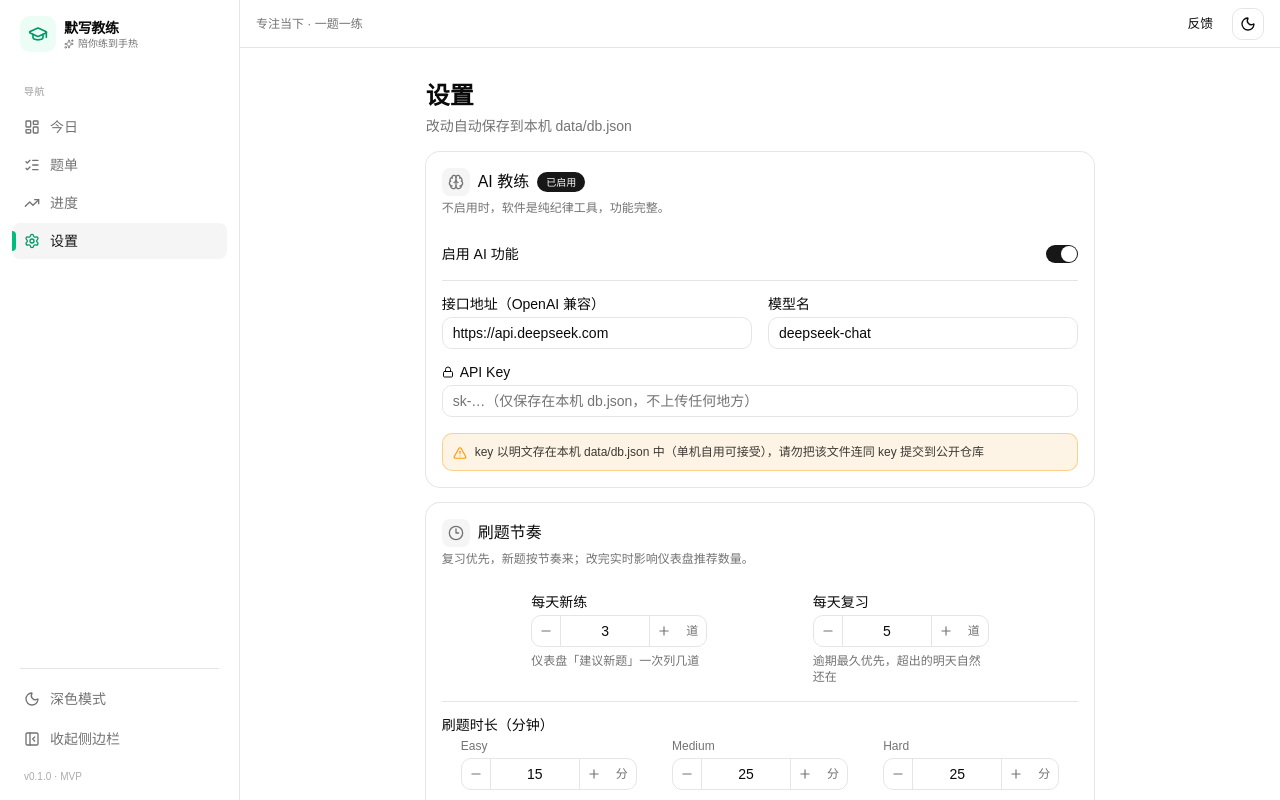
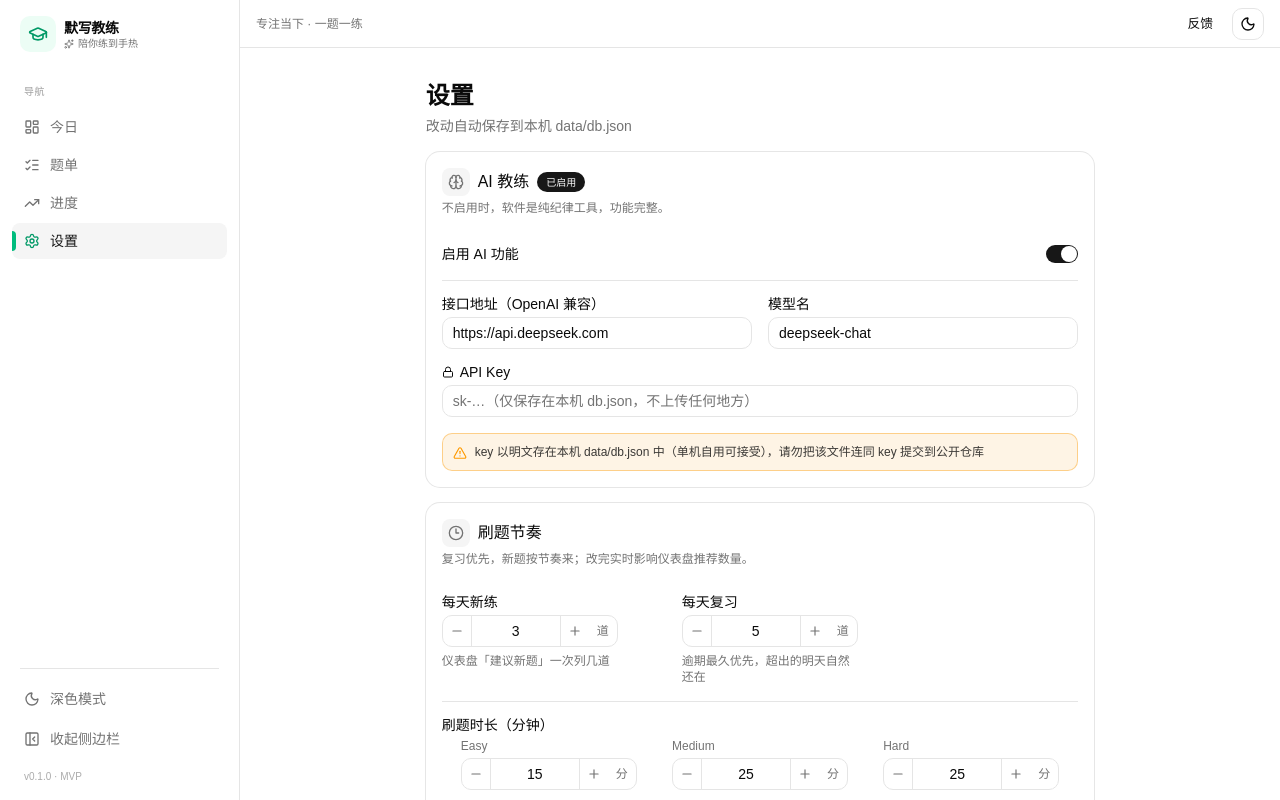
Before and after one commit to pdd1996/moxie-coach, a React (Vite) app: page /settings in a window 1280 px wide. Shown: the top 800 px of the page. Built offline with nearby package versions, Linux system fonts and the light colour scheme; no server answers.

Commit message:
style(settings): 每天新练/复习行靠左并加大列间距

```diff
--- a/src/pages/Settings.tsx
+++ b/src/pages/Settings.tsx
@@ -174,7 +174,7 @@
         description="复习优先，新题按节奏来；改完实时影响仪表盘推荐数量。"
         onReset={resetRhythm}
       >
-        <div className="flex justify-evenly gap-4">
+        <div className="flex justify-start gap-16">
           <div className="space-y-1.5 flex-1 min-w-0 sm:max-w-44">
             <Label>每天新练</Label>
             <Stepper
```
